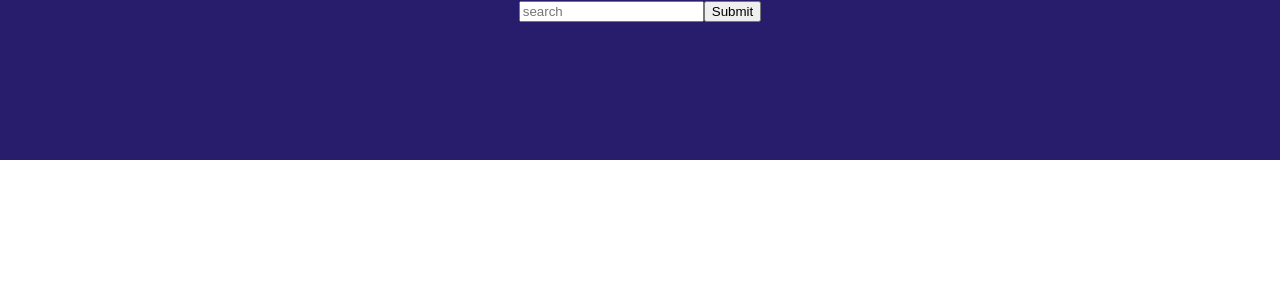
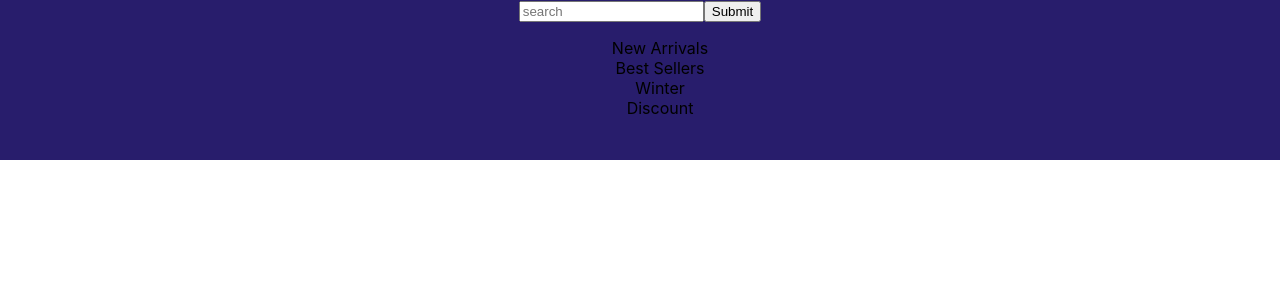
Before and after one commit to cyberstizz/theGuttiesOutlet, a React (Create React App) app in the folder client/: page / in a window 1280 px wide. Shown: the top 300 px of the page. Built offline with nearby package versions, Linux system fonts and the light colour scheme; no server answers.

Commit message:
changed list style to none for the nav bar

```diff
--- a/client/src/components/Header.css
+++ b/client/src/components/Header.css
@@ -3,3 +3,7 @@
     height: 20vh;
     width: 100vw;
 }
+
+#navlist{
+    list-style: none;
+}
--- a/client/src/components/Header.js
+++ b/client/src/components/Header.js
@@ -26,6 +26,19 @@ import './Header.css';
 
                 </form>
 
+
+                    {/* the nav bar will be below the search bar in the center of the header */}
+                <nav>
+
+                    {/* the nav will be organized into an unordered list */}
+                    <ul id='navlist'>
+                        <li>New Arrivals</li>
+                        <li>Best Sellers</li>
+                        <li>Winter</li>
+                        <li>Discount</li>
+                    </ul>
+                </nav>
+
             </div>
 
 
```
